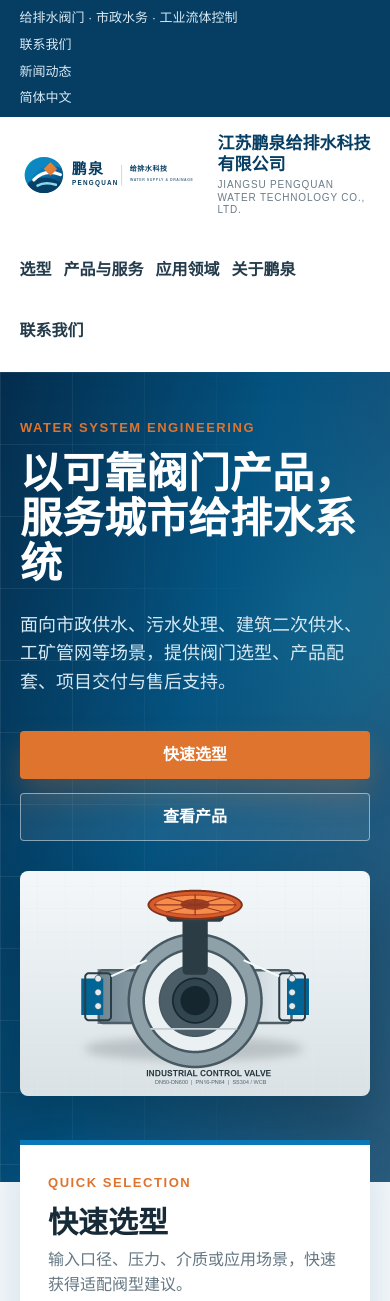
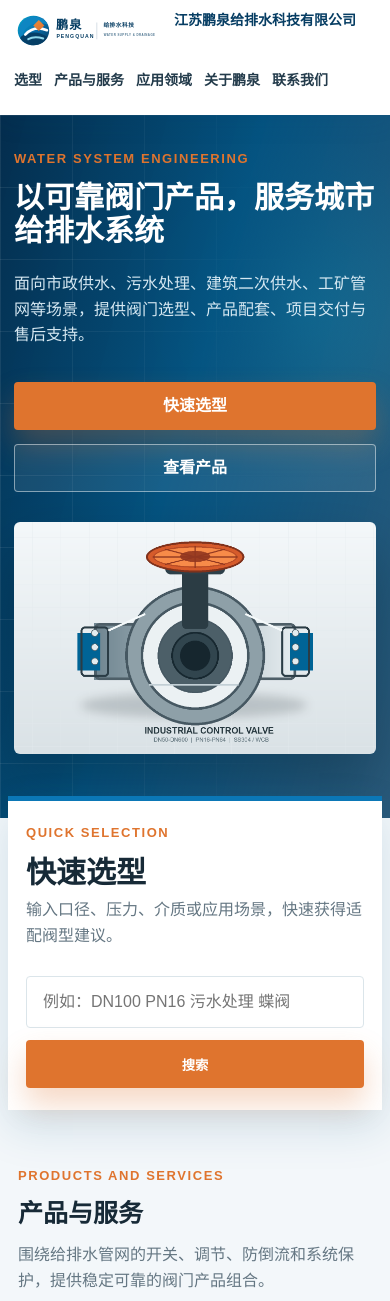
Before and after one commit to donovanwx/WJP, a plain HTML site: page index.html in a window 390 px wide. Shown: the top 1301 px of the page. Drawn offline with Linux system fonts and the light colour scheme.

Commit message:
更新了手机适配

```diff
--- a/styles.css
+++ b/styles.css
@@ -679,3 +679,174 @@ h3 {
     display: none;
   }
 }
+/* Mobile refinement */
+@media (max-width: 760px) {
+  .top-bar,
+  .top-links {
+    flex-direction: column;
+    gap: 6px;
+  }
+
+  .main-nav {
+    gap: 14px;
+  }
+
+  .brand {
+    width: 100%;
+    min-width: 0;
+    align-items: flex-start;
+  }
+
+  .brand-logo {
+    width: 184px;
+    height: 46px;
+  }
+
+  .brand-text strong {
+    font-size: 16px;
+  }
+
+  .brand-text em {
+    max-width: 210px;
+    font-size: 9px;
+    line-height: 1.35;
+  }
+
+  .nav-links {
+    max-width: 100%;
+    overflow-x: auto;
+    padding-bottom: 4px;
+    flex-wrap: nowrap;
+    justify-content: flex-start;
+    scrollbar-width: none;
+  }
+
+  .nav-links::-webkit-scrollbar {
+    display: none;
+  }
+
+  .nav-links a {
+    flex: 0 0 auto;
+    padding: 8px 0;
+    font-size: 14px;
+  }
+
+  .hero {
+    min-height: auto;
+    padding: 38px 18px 72px;
+  }
+
+  h1 {
+    font-size: 34px;
+  }
+
+  h2 {
+    font-size: 28px;
+  }
+
+  .hero-text {
+    font-size: 16px;
+  }
+
+  .hero-media img {
+    width: 100%;
+    border-radius: 6px;
+  }
+
+  .hero-actions,
+  .search-panel {
+    grid-template-columns: 1fr;
+    flex-direction: column;
+  }
+
+  .button,
+  .search-panel button {
+    width: 100%;
+  }
+
+  .quick-selection,
+  .solution-grid,
+  .application-grid,
+  .stats-grid,
+  .site-footer {
+    grid-template-columns: 1fr;
+  }
+
+  .quick-selection {
+    width: calc(100% - 24px);
+    margin-top: -28px;
+    padding: 22px 18px;
+  }
+
+  .section,
+  .contact-section {
+    padding: 56px 18px;
+  }
+
+  .solution-grid article,
+  .application-grid article {
+    min-height: auto;
+  }
+
+  .news-list article {
+    grid-template-columns: 1fr;
+    gap: 10px;
+  }
+
+  .floating-service {
+    display: none;
+  }
+}
+
+@media (max-width: 460px) {
+  .top-bar {
+    display: none;
+  }
+
+  .main-nav {
+    padding: 12px 14px;
+    gap: 12px;
+  }
+
+  .brand {
+    gap: 10px;
+  }
+
+  .brand-logo {
+    width: 150px;
+    height: 37px;
+  }
+
+  .brand-text strong {
+    font-size: 14px;
+    line-height: 1.25;
+  }
+
+  .brand-text em {
+    display: none;
+  }
+
+  .hero {
+    padding: 34px 14px 64px;
+  }
+
+  h1 {
+    font-size: 30px;
+  }
+
+  h2 {
+    font-size: 25px;
+  }
+
+  .quick-selection {
+    width: calc(100% - 16px);
+    margin-top: -22px;
+  }
+
+  .quote-form,
+  .solution-grid article,
+  .application-grid article,
+  .stats-grid div {
+    padding: 22px 18px;
+  }
+}
```
